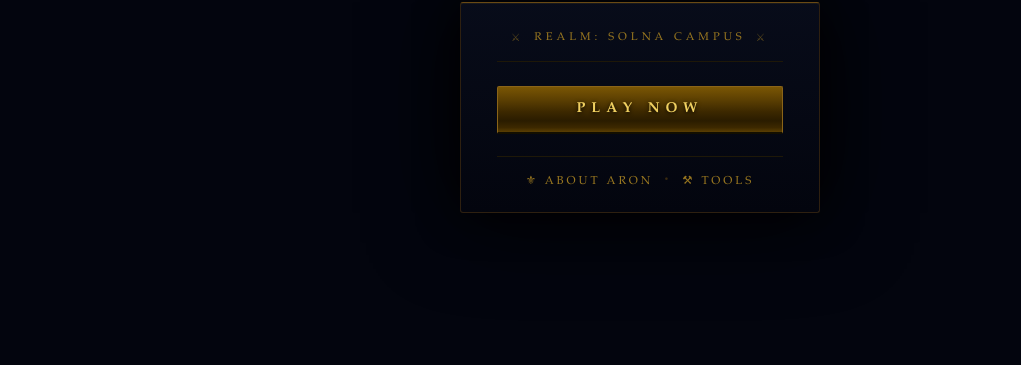
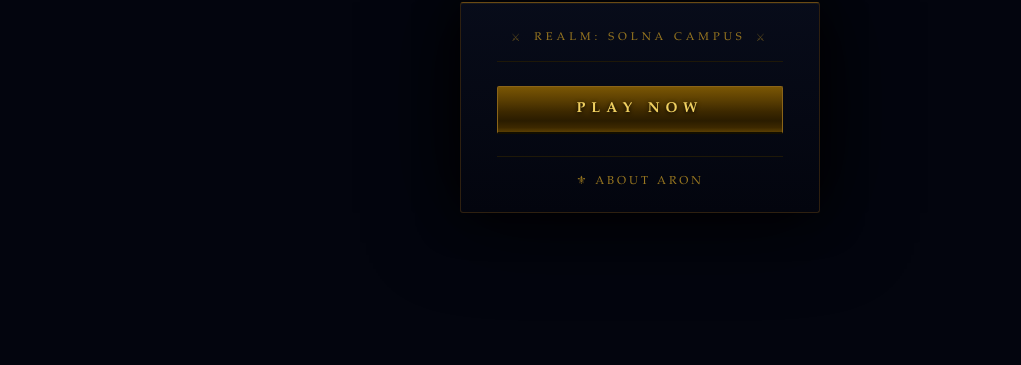
Before and after one commit to astrberg/strandberg.dev, a Jekyll site: the page built from index.html, in a window 1280 px wide. Shown: the part 438-803 px from the top of the page, without its empty margins (0-1021 px from the left). Built offline with Jekyll 4.4.1, drawn with Linux system fonts in a browser that asks for light colours; a script that is not in the unit is left out.

Commit message:
minor changes

```diff
--- a/_config.yml
+++ b/_config.yml
@@ -1,6 +1,7 @@
 url: "https://strandberg.dev"
-title: "SEB Classic"
-description: "Enter the Campus — a browser-based fantasy adventure set in SEB headquarters."
+title: "Aron Strandberg - Cloud Backend Engineer"
+tagline: "Stockholm, Sweden"
+description: "Cloud Backend Engineer based in Stockholm, specializing in GCP, Python and C#."
 author: "Aron Strandberg"
 locale: "en_US"
 markdown: kramdown
--- a/index.html
+++ b/index.html
@@ -43,8 +41,6 @@ description: Enter the Campus — a browser-based fantasy adventure set in SEB h
 
         <div class="login-footer">
           <a href="/resume/">&#x269C; About Aron</a>
-          <span class="footer-sep">&#x2022;</span>
-          <a href="/organize-media/">&#x2692; Tools</a>
         </div>
       </div>
 
```
Also changed, not shown: other parts of index.html (+0 -2 lines).
